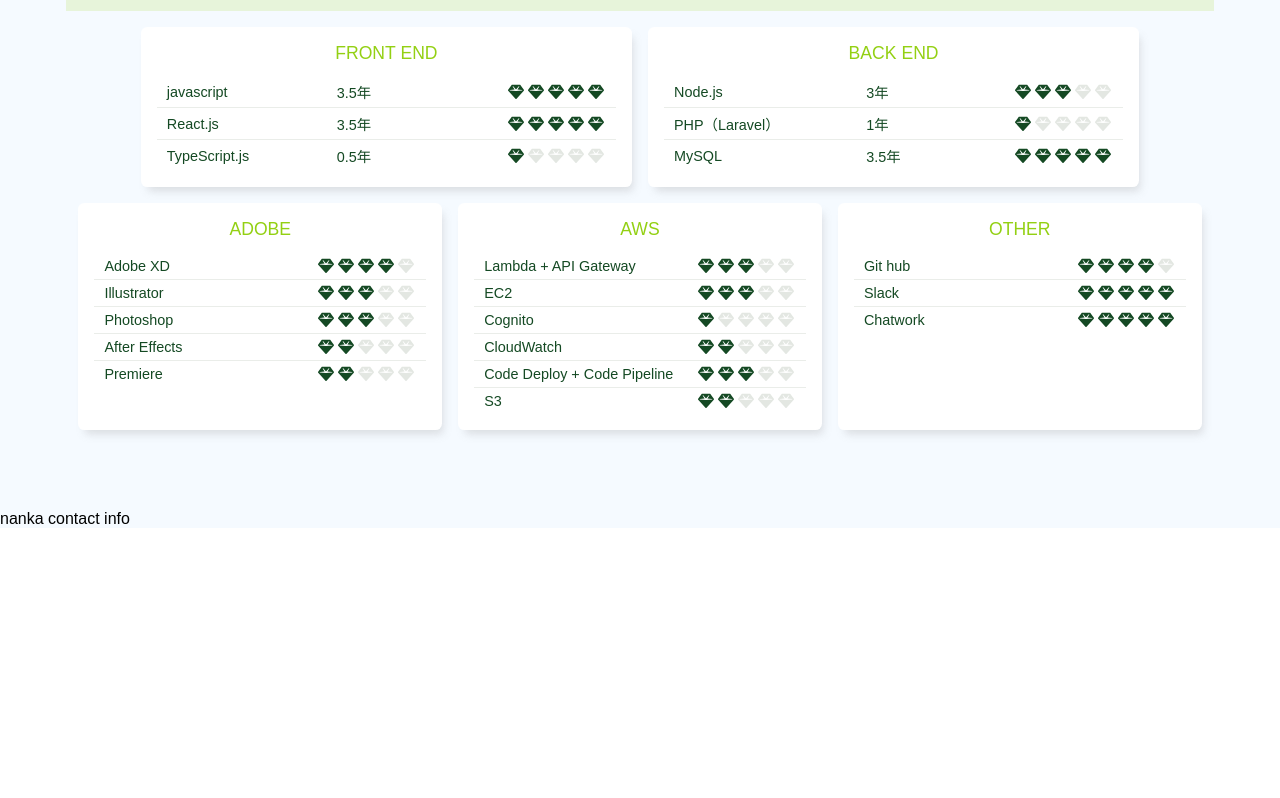
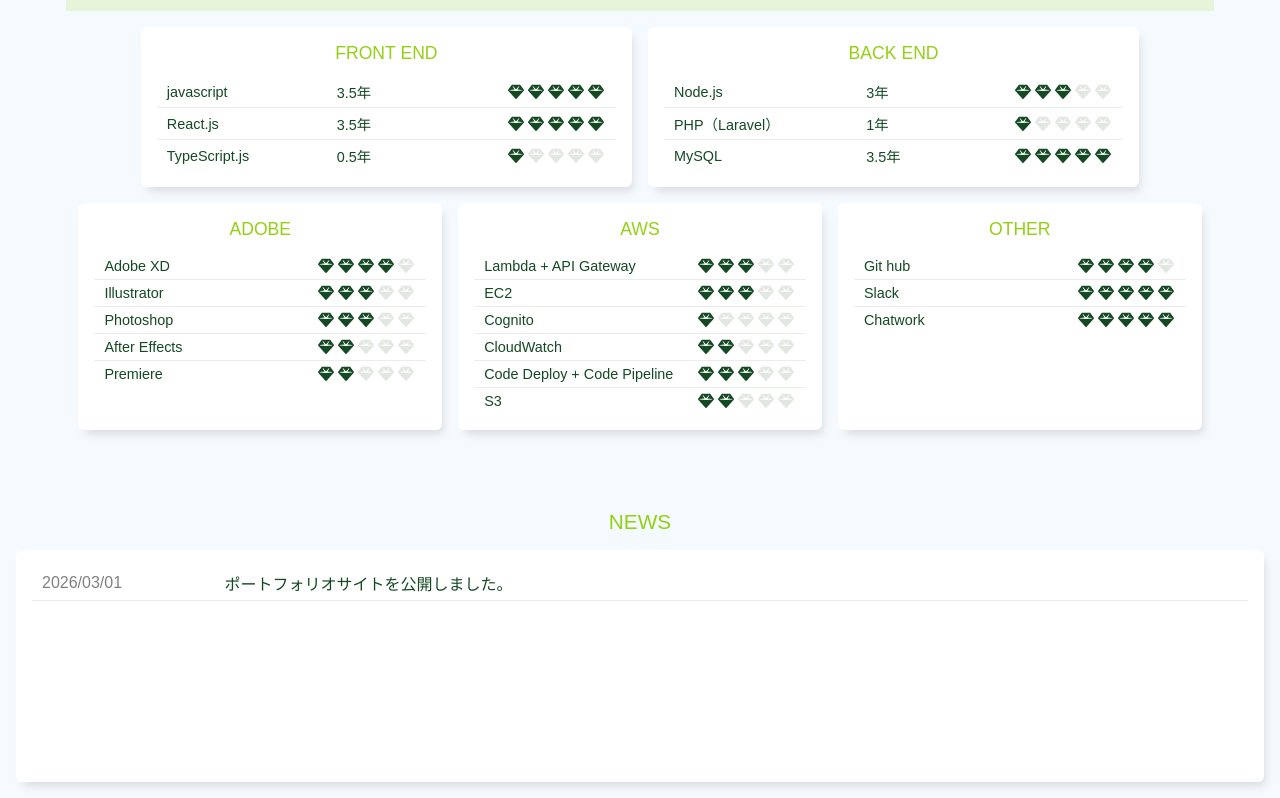
Before and after one commit to suzukakobayashi625/my_first_portfolio, a React (Create React App) app: page / in a window 1280 px wide. Shown: the part 2060-2858 px from the top of the page. Before the commit the page ends 2588 px from the top, so only its background shows below. Built offline with nearby package versions, Linux system fonts and the light colour scheme.

Commit message:
一旦、PC版ひと段落

```diff
--- a/src/Main.js
+++ b/src/Main.js
@@ -2,7 +2,8 @@
 import { useState } from "react";
 import Profile from "./Profile";
 import Works from "./Works";
-import Skill from "./Skill";
+import Skills from "./Skills";
+import News from "./News";
 import Modal from "./Modal";
 import topImage from "../src/images/IMG_0317.jpg";
 import Contents_1 from "./ModalContents/Contents_1";
@@ -62,10 +63,8 @@
           handleModalOpen={handleModalOpen}
           workRef={workRef}
         />
-        <Skill skillRef={skillRef} />
-        <div className="content_5">
-          <div>nanka contact info</div>
-        </div>
+        <Skills skillRef={skillRef} />
+        <News newsRef={newsRef} />
       </div>
       <Modal
         modalOpen={modalOpen}
--- /dev/null
+++ b/src/News.js
@@ -0,0 +1,44 @@
+import "./scss/main.scss";
+import { FontAwesomeIcon } from "@fortawesome/react-fontawesome";
+import { faCircleXmark, faGem } from "@fortawesome/free-solid-svg-icons";
+
+const News = ({
+  newsRef,
+}) => {
+
+  const news = [
+    {
+      date: '2026/03/01',
+      detail: 'ポートフォリオサイトを公開しました。',
+    },
+  ];
+
+  return (
+    <div className="content_5" ref={newsRef}>
+      <div className="title">NEWS</div>
+      <div className="news_wrapper">
+        {news.length > 0 ?
+          <table>
+            <tbody>
+              {news.map((d, index) => {
+                return (
+                  <tr key={index}>
+                    <td>{d.date}</td>
+                    <td>{d.detail}</td>
+                  </tr>
+                );
+              })}
+            </tbody>
+          </table>
+          :
+          <div className="no_news">
+            <FontAwesomeIcon icon={faCircleXmark} />
+            <div>新着情報はありません</div>
+          </div>
+        }
+      </div>
+    </div>
+  );
+}
+
+export default News;
--- a/src/Profile.js
+++ b/src/Profile.js
@@ -13,7 +13,7 @@
 					<div>
 						埼玉県熊谷市生まれのフロントエンドエンジニアです。<br />
 						美術大学を卒業後、大手飲食店企業に就職。<br />
-						その後、医療系ソフトウェア開発会社のカスタマーサポートを経て、WEBアプリケーションをはじめとする事業に携わってきました。<br />
+						その後、医療系ソフトウェア開発会社のカスタマーサポートを経て、同社のWEBアプリケーションをはじめとする事業に携わってきました。<br />
 						UI・UXデザインを考慮した、「操作マニュアルが無くてもユーザーが分かりやすいサービス」を提供できるよう心掛けています。<br />
 						主にフロントエンド領域が得意ですが、DB操作やバックエンドについても経験があります。<br />
 						詳細はWORKSに記載していますが、社内顧客管理システム・BtoB向け業務アプリケーションなどに参画しておりました。
--- a/src/SampleApps/App_1/AppModal_1.js
+++ b/src/SampleApps/App_1/AppModal_1.js
@@ -53,11 +53,11 @@
 
   return (
     <div
-      className={`modal-overlay ${modalOpen ? "active" : ""}`}
-      id="modal-overlay"
+      className={`app-modal-overlay ${modalOpen ? "active" : ""}`}
+      id="app-modal-overlay"
       onClick={(e) => e.stopPropagation()}
     >
-      <div className={`modal ${modalOpen ? "active" : ""}`} ref={modalRef}>
+      <div className={`app-modal ${modalOpen ? "active" : ""}`} ref={modalRef}>
         <div className="close_btn" onClick={() => { setModalOpen(false); }}>
           <FontAwesomeIcon icon={faXmark} />
         </div>
--- a/src/Skill.js
+++ b/src/Skills.js
@@ -2,7 +2,7 @@
 import { FontAwesomeIcon } from "@fortawesome/react-fontawesome";
 import { faGem } from "@fortawesome/free-solid-svg-icons";
 
-const Skill = ({
+const Skills = ({
 	skillRef,
 }) => {
 	return (
@@ -333,4 +333,4 @@
 	);
 }
 
-export default Skill;
+export default Skills;
--- a/src/Works.js
+++ b/src/Works.js
@@ -9,7 +9,8 @@
 import CrmAppImage from "./images/crm_image.PNG";
 import RezeptImage from "./images/rezept_image.PNG";
 import PortfolioImage from "./images/IMG_0317.jpg";
-import { useNavigate } from "react-router-dom";
+import SampleAppImage_1 from "./images/sample_app_1_image.png";
+import { useNavigate, Link } from "react-router-dom";
 
 const Works = ({
 	handleModalOpen,
@@ -90,8 +91,14 @@
 						</div>
 					</SwiperSlide>
 					<SwiperSlide>
-						<div className="project" onClick={() => navigate("/sample_app_1")}>
-							<div className="no_image">no image</div>
+						<Link
+							to="/sample_app_1"
+							target="_blank"
+							rel="noopener noreferrer"
+							style={{ textDecoration: "none", color: "inherit" }}
+						>
+							<div className="project">
+								<img src={SampleAppImage_1} className="service_image" alt="サンプルアプリ１のイメージ画像" />
 								<div className="introduction">
 									<div className="service_title">
 										<div className="marker sample">サンプル</div>
@@ -103,6 +110,7 @@
 									</div>
 								</div>
 							</div>
+						</Link>
 					</SwiperSlide>
 				</Swiper>
 			</div>
--- a/src/scss/main.scss
+++ b/src/scss/main.scss
@@ -100,7 +100,6 @@
     padding: 0 1rem;
     display: flex;
     flex-direction: column;
-    gap: 1rem;
 
     .title {
       font-size: 1.3rem;
@@ -110,7 +109,7 @@
 
     .carousel_wrapper {
       .swiper {
-        padding: 1rem 3rem;
+        padding: 1.5rem 3rem;
         --swiper-navigation-size: 32px;
         --swiper-navigation-color: #194a6c;
       }
@@ -125,6 +124,14 @@
         flex-direction: column;
         gap: 10px;
         cursor: pointer;
+        transition:
+          transform 0.3s ease,
+          box-shadow 0.3s ease;
+
+        &:hover {
+          transform: scale(1.03);
+          box-shadow: 6px 10px 14px -3px rgba(156, 156, 156, 0.4);
+        }
 
         .service_image {
           width: 100%;
@@ -299,6 +306,57 @@
       }
     }
   }
+
+  .content_5 {
+    padding: 0 1rem;
+    display: flex;
+    flex-direction: column;
+    gap: 1rem;
+    margin-bottom: 1rem;
+
+    .title {
+      font-size: 1.3rem;
+      color: $basic-3;
+      text-align: center;
+    }
+
+    .news_wrapper {
+      background-color: white;
+      box-shadow: 4px 7px 8px -3px rgba(156, 156, 156, 0.3);
+      padding: 1rem;
+      border-radius: 0.4rem;
+      height: 200px;
+      overflow-y: auto;
+
+      table {
+        border-collapse: collapse;
+        width: 100%;
+
+        td {
+          padding: 5px 10px;
+          border-bottom: 1px solid rgba(195, 204, 193, 0.355);
+
+          &:first-child {
+            width: 15%;
+            color: gray;
+          }
+
+          &:last-child {
+            color: $basic-2;
+          }
+        }
+      }
+
+      .no_news {
+        display: flex;
+        align-items: center;
+        color: gray;
+        justify-content: center;
+        padding: 5rem;
+        gap: 5px;
+      }
+    }
+  }
 }
 
 .modal-overlay {
@@ -446,5 +504,6 @@
     align-items: center;
     justify-content: center;
     cursor: pointer;
+    border: 2px solid white;
   }
 }
--- a/src/scss/sample_app.scss
+++ b/src/scss/sample_app.scss
@@ -720,7 +720,7 @@
   }
 }
 
-.modal-overlay {
+.app-modal-overlay {
   position: fixed;
   inset: 0;
   background: rgba(0, 0, 0, 0.5);
@@ -739,7 +739,7 @@
     pointer-events: auto;
   }
 
-  .modal {
+  .app-modal {
     background: white;
     padding: 1.5rem;
     border-radius: 0.4rem;
@@ -809,5 +809,6 @@
     align-items: center;
     justify-content: center;
     cursor: pointer;
+    border: 2px solid white;
   }
 }
```
Also changed, not shown: src/images/sample_app_1_image.png (added). Lines whose indentation alone changed are shown as unchanged.
